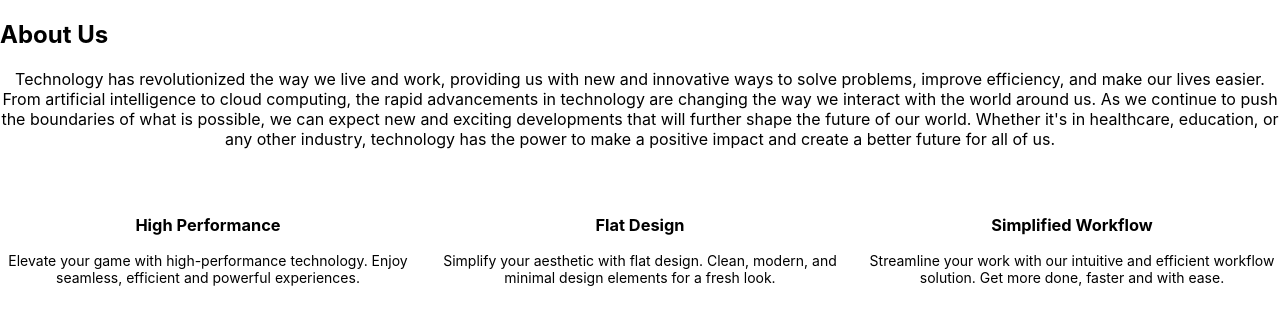
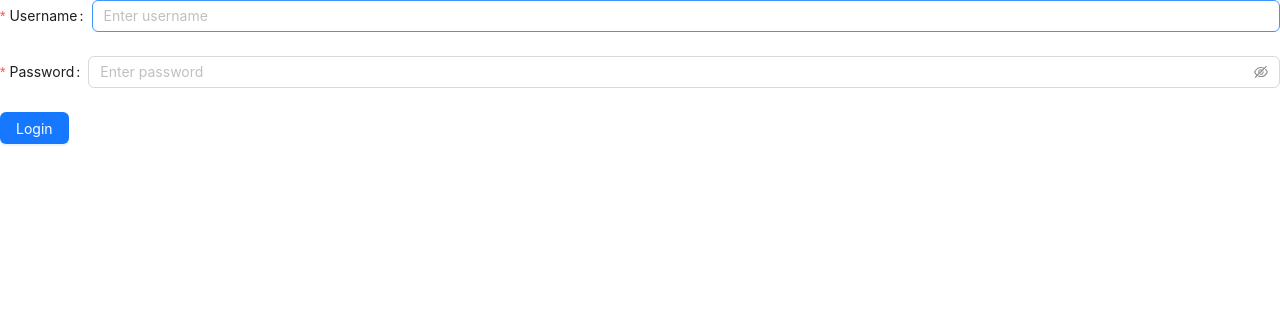
Before and after one commit to dani24sahu/react-antd, a React (Create React App) app: page / in a window 1280 px wide. Shown: the top 324 px of the page. Built offline with nearby package versions, Linux system fonts and the light colour scheme.

Commit message:
Created Login page layout

```diff
--- a/src/App.js
+++ b/src/App.js
@@ -1,12 +1,13 @@
 import "./App.css";
 import AppContact from "./component/contact/Contact";
 import AppAbout from "./component/about/About";
+import Login from "./component/login/Login";
 
 function App() {
   return (
     <>
       {/* <AppContact /> */}
-      <AppAbout />
+      <Login />
     </>
   );
 }
--- /dev/null
+++ b/src/component/login/Login.jsx
@@ -0,0 +1,30 @@
+import { Button, Form, Input } from "antd";
+
+import React from "react";
+
+const Login = () => {
+  return (
+    <>
+      <div className="loginForm">
+        <Form>
+          <Form.Item label="Username" name="username" required>
+            <Input placeholder="Enter username"></Input>
+          </Form.Item>
+          <Form.Item label="Password" name="password" required>
+            <Input.Password
+              placeholder="Enter password"
+              name="password"
+            ></Input.Password>
+          </Form.Item>
+          <Form.Item>
+            <Button type="primary" htmlType="submit">
+              Login
+            </Button>
+          </Form.Item>
+        </Form>
+      </div>
+    </>
+  );
+};
+
+export default Login;
```
